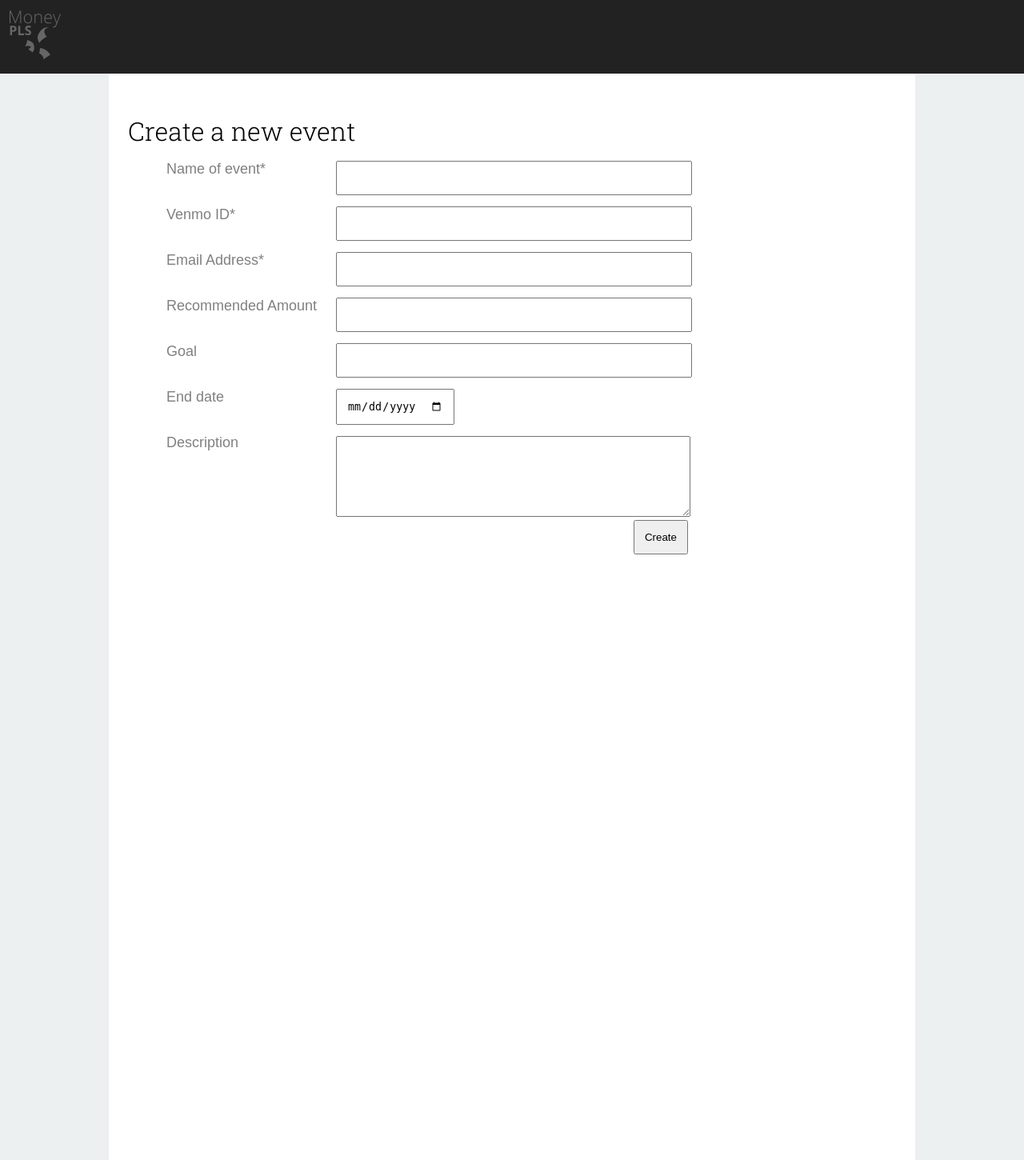
After one commit to nayak16/TartanHacks-2015, a Django app: page /new_event in a window 1280 px wide. The commit adds this page. Shown: the whole page at 80% size. Run offline with Django 3.2, Linux system fonts and the light colour scheme; some libraries are stand-ins or nearby versions.

Commit message:
new event html page

```diff
--- a/app/static/app/css/moneyui.css
+++ b/app/static/app/css/moneyui.css
@@ -1,7 +1,12 @@
+input,textarea {
+	padding:12px;
+}
+
 html, body {
 	margin: 0px; padding: 0px; border: 0px;
 	font-family: 'Open-Sans' sans-serif;
 	height:100%;
+	background-color: #ECF0F1;
 }
 
 a:link {
@@ -13,6 +18,11 @@ a:link {
 	margin:12px;
 	display:inline-block;
 	padding:12px;
+}
+
+.nav{
+	padding:12px;
+	background-color: rgb(34,34,34);
 }
 
 .banner{
@@ -57,17 +67,39 @@ a:link {
 .main{
 	margin-left: auto;
 	margin-right: auto;
-	background-color: #ECF0F1;
+	background-color: white;
 	width:960px;
-	padding:0px 12px 0px 12px;
+	padding:0px 24px 0px 24px;
 }
 
 .title_text {
-	font-size: 24px;
-	font-weight:700;
-	font-style:italic;
-	font-family: 'Merriweather', serif;
+	font-family: 'Roboto Slab', serif;
+	margin-top: 32px;
+	margin-bottom:16px;
+	font-size: 32px;
+	font-weight:300;
+
 }
 .more_info{
 	height: 800px;
 }
+
+.input_fieldname{
+	display:inline-block;
+	font-family: 'Open-Sans', sans-serif;
+	font-weight:300;
+	font-size:18px;
+	margin-bottom:36px;
+	margin-left: 48px;
+	margin-right: 12px;
+	width:200px;
+	vertical-align:top;
+	color: grey;
+}
+.whitespace{
+	height:800px;
+}
+.submit_form{
+	float:right;
+	margin-right:260px;
+}
--- /dev/null
+++ b/app/templates/app/create_event.html
@@ -0,0 +1,38 @@
+<!DOCTYPE html>
+<html lang="en">
+  <head>
+    <title>MONEY PLS - Create Event</title>
+    <link href="/static/app/css/moneyui.css" rel="stylesheet">
+  </head>
+  <body>
+  	<link href='http://fonts.googleapis.com/css?family=Open+Sans:300italic,400italic,400,300,600,700' rel='stylesheet' type='text/css'>
+    <link href='http://fonts.googleapis.com/css?family=Roboto+Slab:400,300,100,700' rel='stylesheet' type='text/css'>
+  	<link rel="stylesheet" href="/static/app/css/font-awesome.min.css">
+    <div class="nav">
+      <a href="/index.html"><img border="0" src="/static/app/content/grey_logo.svg" width="64" height="64"></a>
+    </div>
+  	<div class="main">
+      <br>
+  		<div class="title_text">Create a new event</div>
+      <form action="">
+        <div class="input_fieldname">Name of event*</div><input type="text" name="event_name" size="50" required><br>
+        <div class="error_msg" id="error_event_name"></div>
+        <div class="input_fieldname">Venmo ID*</div><input type="text" name="venmo_id" size="50" required><br>
+        <div class="error_msg" id="error_venmo_id"></div>
+        <div class="input_fieldname">Email Address*</div><input type="email" name="email" size="50" required><br>
+        <div class="error_msg" id="error_venmo_id"></div>
+        <div class="input_fieldname">Recommended Amount</div><input type="text"  name="rec_amt" size="50"><br>
+        <div class="error_msg" id="error_rec_amount"></div>
+        <div class="input_fieldname">Goal</div><input type="text"  name="goal" size="50"><br>
+        <div class="error_msg" id="error_goal"></div>
+        <div class="input_fieldname">End date</div><input type="date"  name="end_date" size="50"><br>
+        <div class="error_msg" id="error_end_date"></div>
+        <div class="input_fieldname">Description</div><textarea name="desc" cols="50" rows="5" style="margin-top:2px;"></textarea><br>
+        <div class="error_msg" id="error_desc"></div>
+        <div class="submit_form"><input type="submit" value="Create"></input></div>
+      </form>
+      <div class="whitespace"></div>
+  	</div>
+    <script src="https://ajax.googleapis.com/ajax/libs/jquery/1.11.2/jquery.min.js"></script>
+  </body>
+</html>
--- a/app/templates/app/index.html
+++ b/app/templates/app/index.html
@@ -6,7 +6,7 @@
   </head>
   <body>
   	<link href='http://fonts.googleapis.com/css?family=Open+Sans:300italic,400italic,400,300,600,700' rel='stylesheet' type='text/css'>
-  	<link href='http://fonts.googleapis.com/css?family=Merriweather:700italic' rel='stylesheet' type='text/css'>
+    <link href='http://fonts.googleapis.com/css?family=Roboto+Slab:400,300,100,700' rel='stylesheet' type='text/css'>
   	<link rel="stylesheet" href="/static/app/css/font-awesome.min.css">
   	<div class="banner">
   		<div id="logo">
@@ -31,7 +31,7 @@
   			</center>
   			<br>
   			<center>
-  				<a href="/create_event.html">
+  				<a href="/new_event.html">
 		  			<div id="get_started">
 		  				CREATE NEW EVENT
 		  			</div>
```
Also changed, not shown: app/templates/app/new_event.html (deleted, +0 -16 lines), db.sqlite3.
